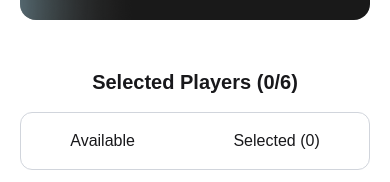
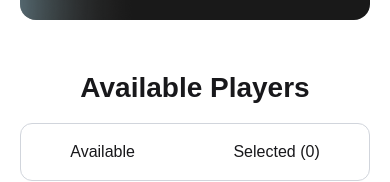
Before and after one commit to Minhajh2o/bpl-collection, a React (Vite) app: page / in a window 390 px wide. Shown: the part 356-538 px from the top of the page. Built offline with nearby package versions, Linux system fonts and the light colour scheme.

Commit message:
navbar, banner and player section made responsive for small device

```diff
--- a/src/Component/body/players/Players.jsx
+++ b/src/Component/body/players/Players.jsx
@@ -18,8 +18,8 @@ const Players = () => {
   return (
     <div className="mb-24">
       <div className="flex flex-col md:flex-row justify-between items-center gap-4 mb-8">
-        <h3 className="hidden text-[28px] font-semibold">Available Players</h3>
-        <h3 className="text-xl md:text-[28px] font-semibold">Selected Players ({countSelected}/6)</h3>
+        <h3 className="text-xl text-[28px] font-semibold">Available Players</h3>
+        <h3 className="hidden text-xl md:text-[28px] font-semibold">Selected Players ({countSelected}/6)</h3>
         {/* Toggle buttons */}
         <div className="flex items-center justify-around w-full md:w-auto border border-gray-300 rounded-xl">
           <button className="cursor-pointer py-4 px-8 rounded-l-xl">
```
